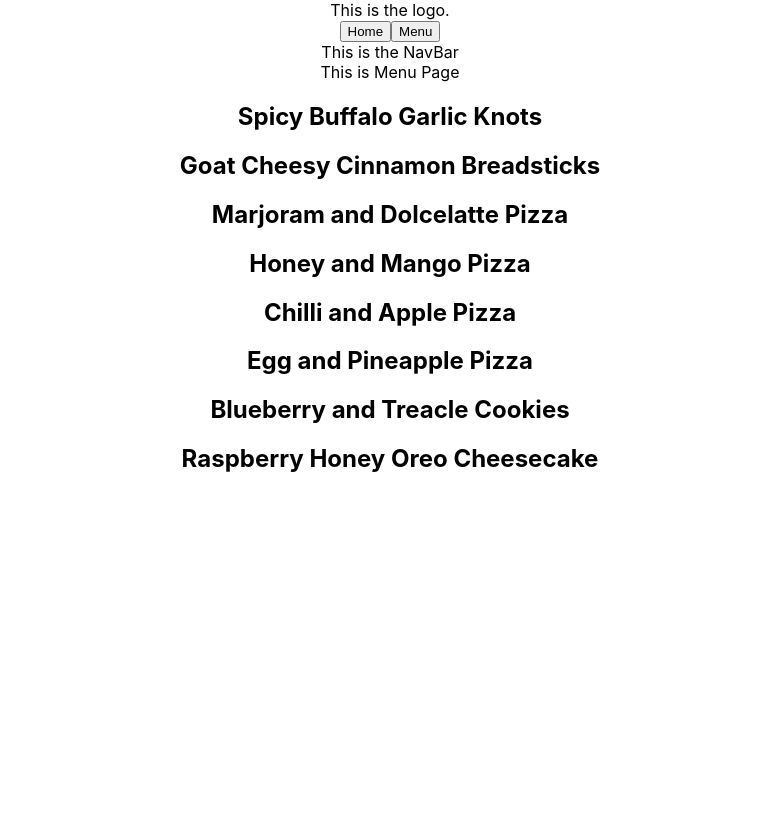
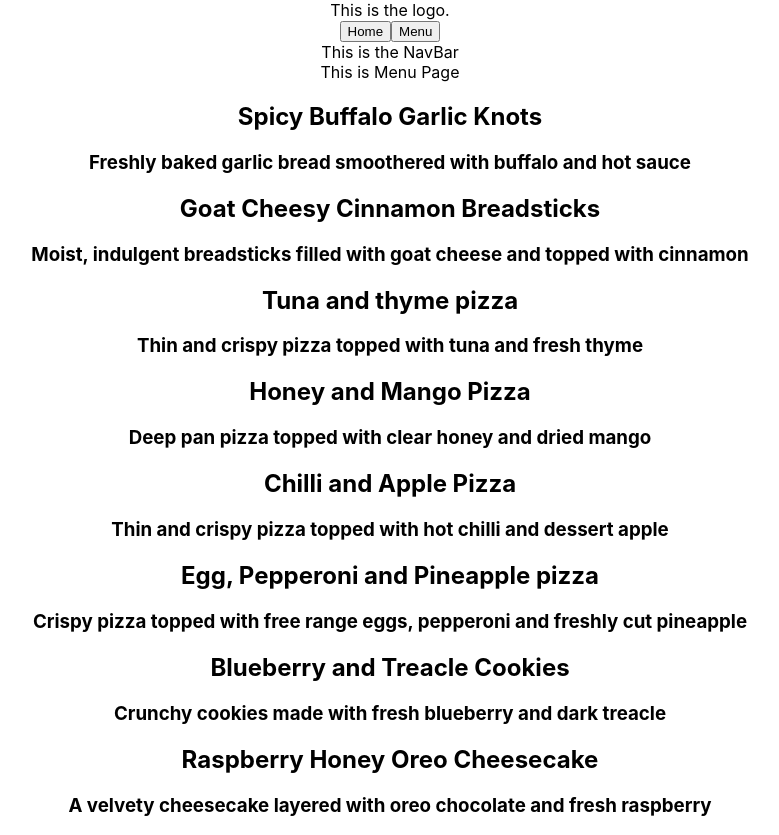
Before and after one commit to ggroshansii/js-react-restaurant-app, a React (Create React App) app: page / in a window 1280 px wide. Both pictures are taken after a click on the button "Menu". Shown: the whole page, without its empty margins (250-1029 px from the left). Before the commit the page ends 800 px from the top, so only its background shows below. Built offline with nearby package versions, Linux system fonts and the light colour scheme.

Commit message:
updated JSON menu descriptions and added description display on each menu item

```diff
--- a/src/components/MenuItem/MenuItem.jsx
+++ b/src/components/MenuItem/MenuItem.jsx
@@ -5,6 +5,7 @@ function MenuItem(props) {
   return (
     <div>
         <h2>{props.name}</h2>
+        <h3>{props.desc}</h3>
     </div>
   );
 }
--- a/src/utility.json
+++ b/src/utility.json
@@ -37,10 +37,10 @@
             "id": 1
         },
         {
-            "name": "Marjoram and Dolcelatte Pizza",
+            "name": "Tuna and thyme pizza",
             "ingredients": [
-                "docelatte",
-                "marjoram",
+                "Tuna",
+                "Thyme",
                 "flour",
                 "yeast",
                 "water",
@@ -49,7 +49,7 @@
                 "oil",
                 "cheese"
             ],
-            "desc": "Moist cupcakes made with sultana and fresh lemon",
+            "desc": "Thin and crispy pizza topped with tuna and fresh thyme",
             "price": 11.49,
             "type": "pizza",
             "id": 2
@@ -91,8 +91,9 @@
             "id": 4
         },
         {
-            "name": "Egg and Pineapple Pizza",
+            "name": "Egg, Pepperoni and Pineapple pizza",
             "ingredients": [
+                "Pepperoni",
                 "Pineapple",
                 "egg",
                 "flour",
@@ -103,7 +104,7 @@
                 "oil",
                 "cheese"
             ],
-            "desc": "Thin and crispy pizza topped with hot chilli and dessert apple",
+            "desc": "Crispy pizza topped with free range eggs, pepperoni and freshly cut pineapple",
             "price": 10.5,
             "type": "pizza",
             "id": 5
@@ -136,7 +137,7 @@
                 "salt",
                 "sugar"
             ],
-            "desc": "A velvety cheesecake layered with white chocolate and fresh blueberry",
+            "desc": "A velvety cheesecake layered with oreo chocolate and fresh raspberry",
             "price": 5.99,
             "type": "dessert",
             "id": 7
```
